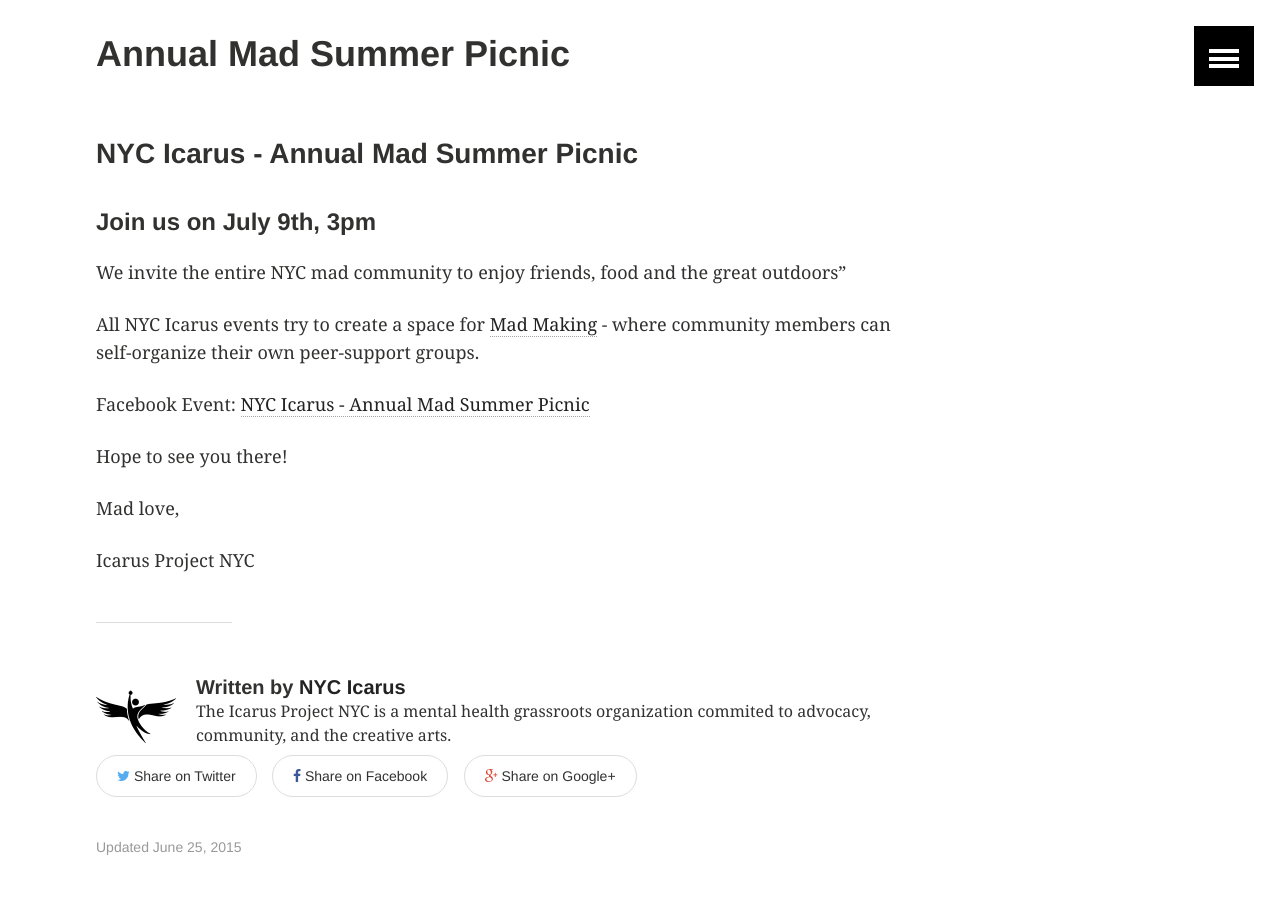
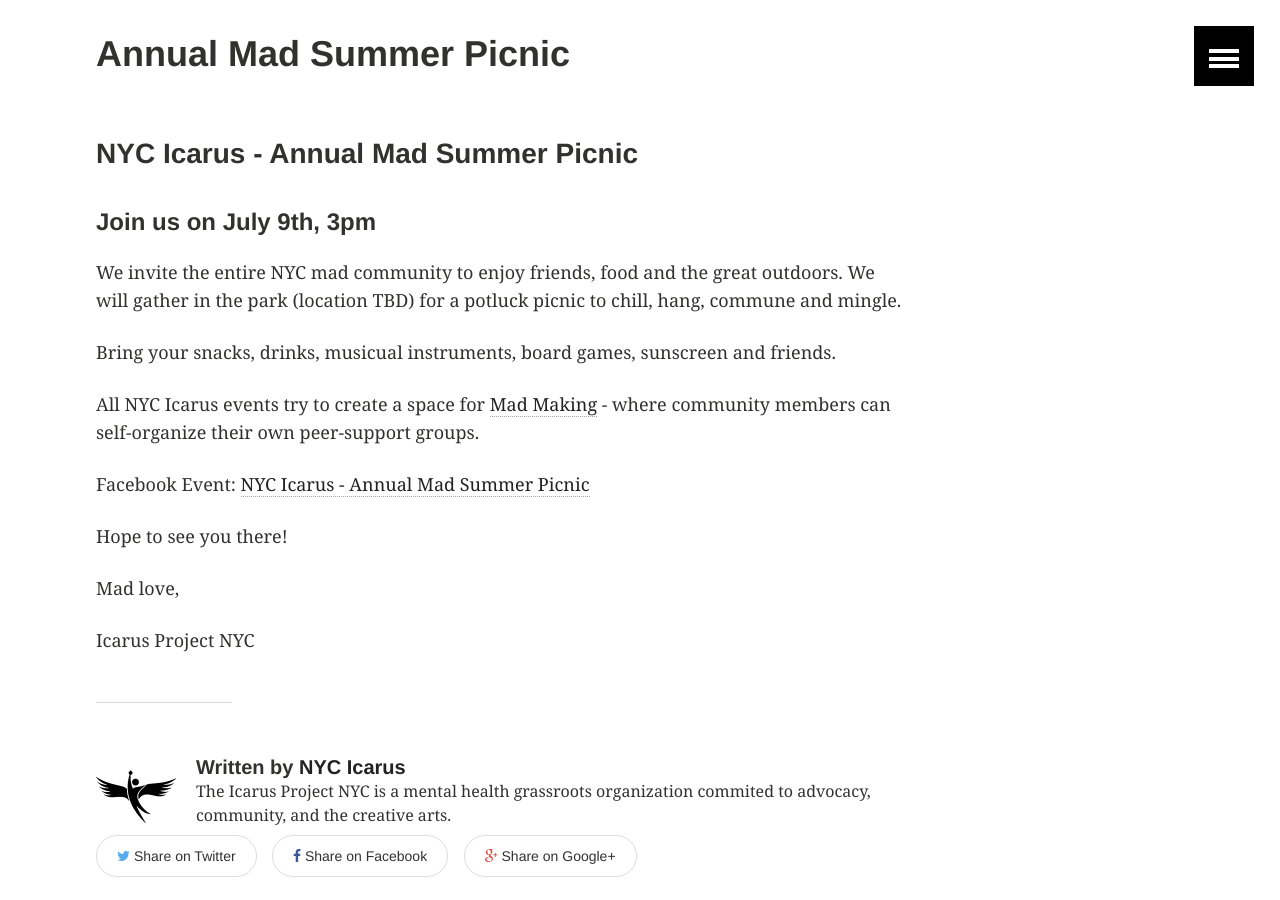
Before and after one commit to nycicarus/nycicarus.github.io, a Jekyll site: the page built from _posts/events/2016-07-09-summer-picnic-2016.md, in a window 1280 px wide and 900 px high, scrolled down 1008 px. Built offline with Jekyll 4.4.1, drawn with Linux system fonts in a browser that asks for light colours; comment, search, counter and statistics services are not loaded.

Commit message:
add some copy

```diff
--- a/_posts/events/2016-07-09-summer-picnic-2016.md
+++ b/_posts/events/2016-07-09-summer-picnic-2016.md
@@ -28,7 +28,9 @@ phone: ""
 
 #### Join us on July 9th, 3pm
 
-We invite the entire NYC mad community to enjoy friends, food and the great outdoors"
+We invite the entire NYC mad community to enjoy friends, food and the great outdoors. We will gather in the park (location TBD) for a potluck picnic to chill, hang, commune and mingle.
+
+Bring your snacks, drinks, musicual instruments, board games, sunscreen and friends.
 
 All NYC Icarus events try to create a space for [Mad Making](http://nycicarus.org/events/madmaking/) - where community members can self-organize their own peer-support groups.
 
```
